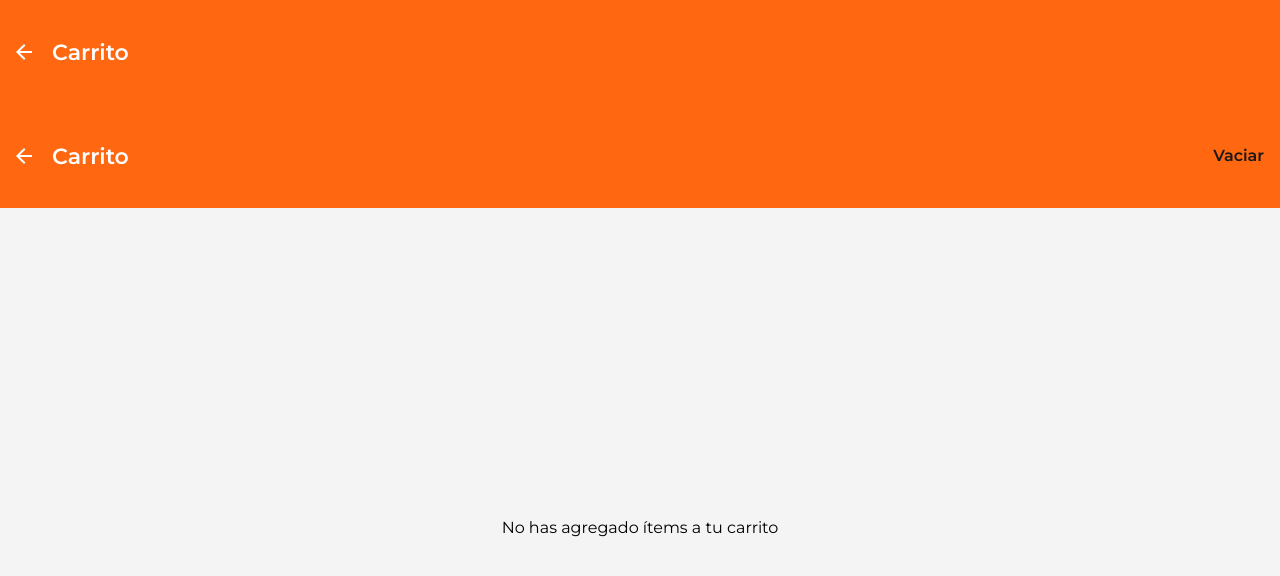
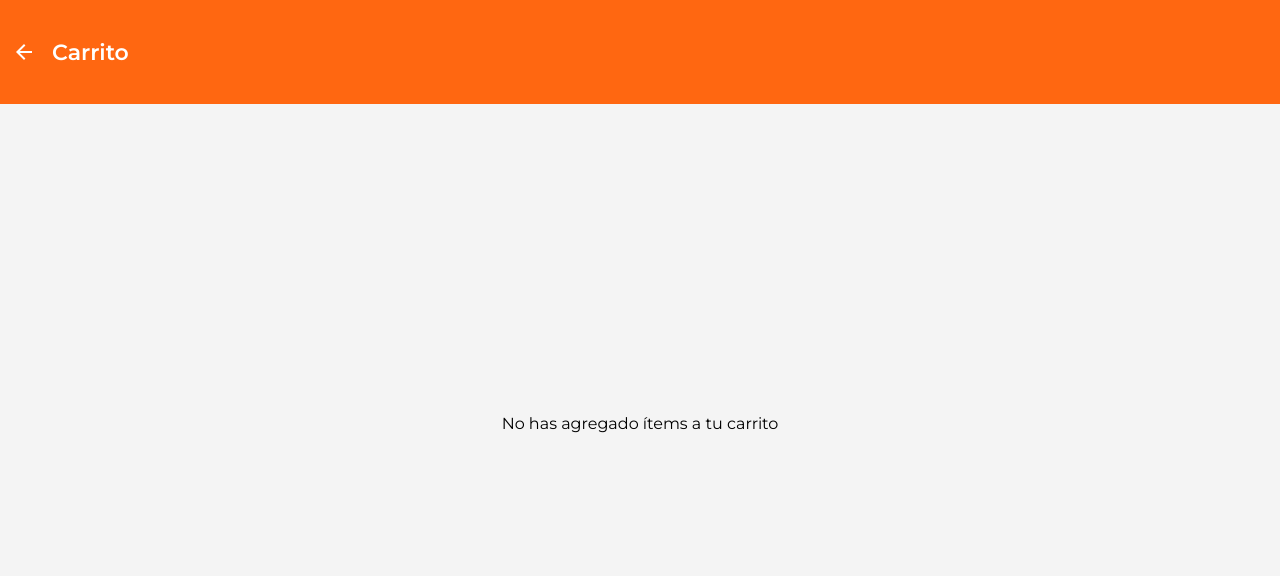
Before and after one commit to No-Country/s12-25-t-java-next, a Next.js app in the folder Frontend/: page /cart/empty in a window 1280 px wide. Shown: the top 576 px of the page. Built offline with nearby package versions, Linux system fonts and the light colour scheme.

Commit message:
fix: remove header from cart. it's repeated

```diff
--- a/Frontend/src/app/(cart)/cart/empty/page.tsx
+++ b/Frontend/src/app/(cart)/cart/empty/page.tsx
@@ -1,11 +1,9 @@
-import HeaderBack from "@/components/Header/HeaderBack";
 import CartEmpty from "@/components/cart/CartEmpty";
 import React from "react";
 
 const CartEmptyPage = () => {
   return (
     <div className="w-screen">
-      <HeaderBack editable text="Carrito" />
       <CartEmpty />
     </div>
   );
--- a/Frontend/src/app/(cart)/cart/page.tsx
+++ b/Frontend/src/app/(cart)/cart/page.tsx
@@ -24,17 +24,23 @@ const CartPage = () => {
   if (cart.length === 0) {
     return <></>;
   }
+
   return (
     <div className="w-full">
-      <HeaderBack editable text="Carrito" />
       <CartList />
       <SummaryCart />
       <footer className=" fixed bottom-0  px-4 py-3 w-screen">
         <div className="flex justify-between items-center">
-          <button type="button" className="border-2 w-[10.3rem] h-[2.5rem] text-[1rem] border-primary-100 px-5 py-2 rounded-[1.3rem]">
+          <button
+            type="button"
+            className="border-2 w-[10.3rem] h-[2.5rem] text-[1rem] border-primary-100 px-5 py-2 rounded-[1.3rem]"
+          >
             Ver Ticket
           </button>
-          <button type="button" className="border-none w-[10.3rem] h-[2.5rem] text-[1rem] bg-primary-100 hover:bg-primary-200 px-5 py-2 rounded-[1.3rem]">
+          <button
+            type="button"
+            className="border-none w-[10.3rem] h-[2.5rem] text-[1rem] bg-primary-100 hover:bg-primary-200 px-5 py-2 rounded-[1.3rem]"
+          >
             Realizar pedido
           </button>
         </div>
```
Also changed, not shown: Frontend/src/app/(cart)/layout.tsx (+2 -6 lines).
